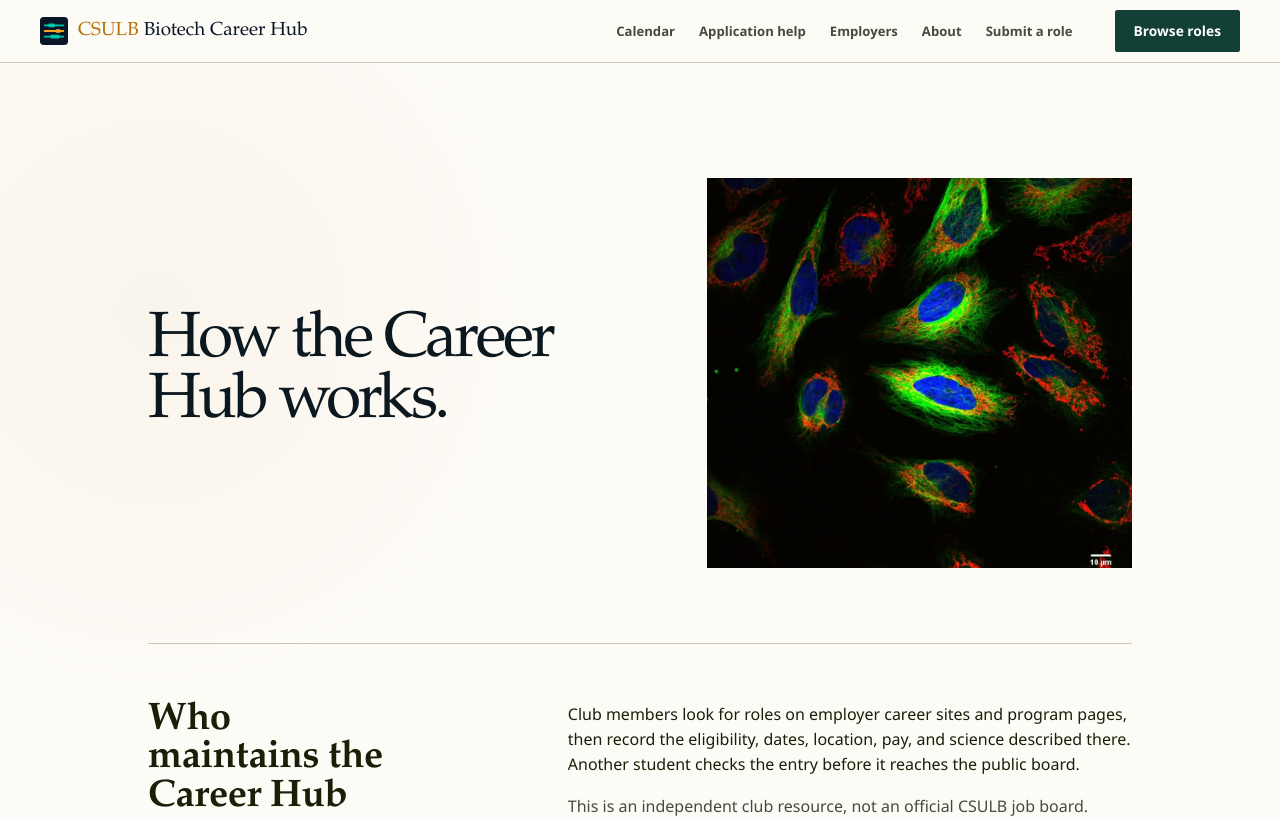
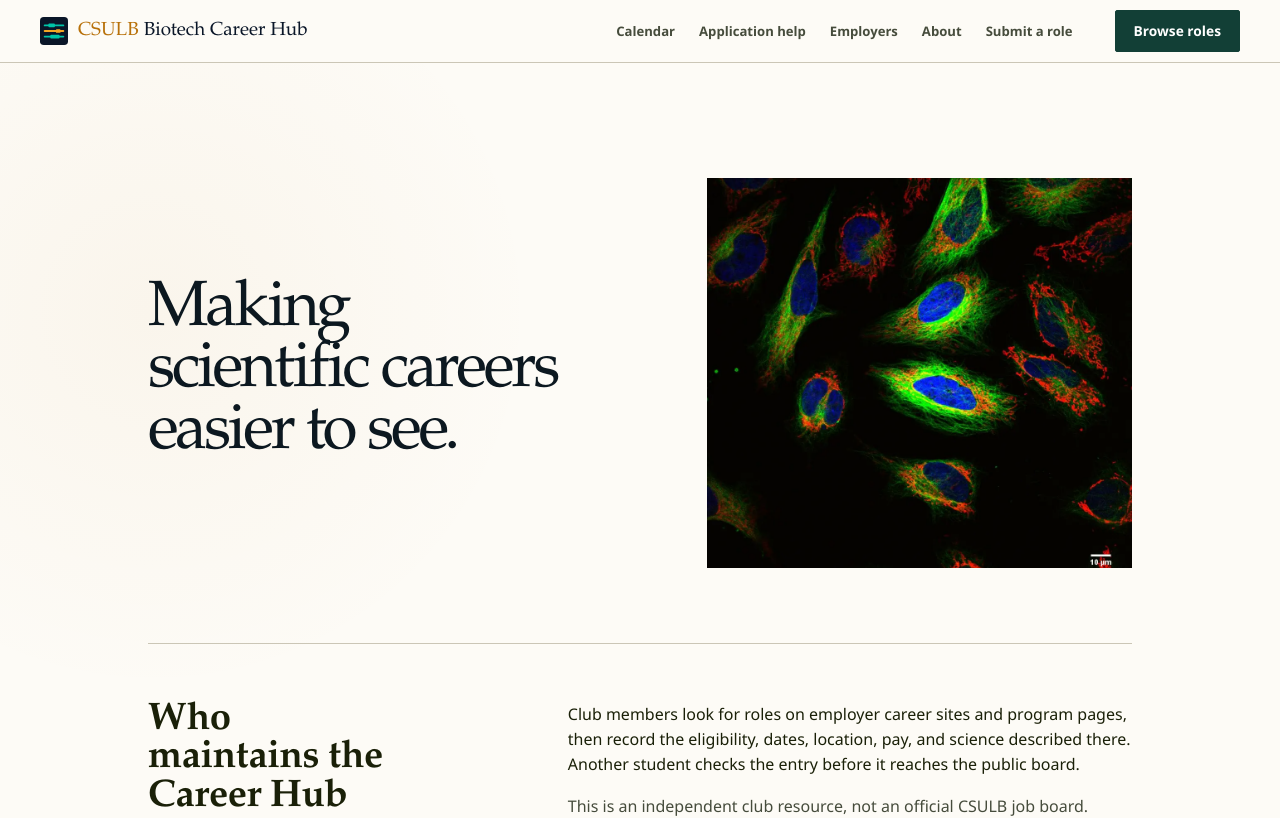
Before and after one commit to austinesparza/csulb-biotech-career-hub, a Next.js app: page /about in a window 1280 px wide. Shown: the top 818 px of the page. Built offline with nearby package versions, Linux system fonts and the light colour scheme.

Commit message:
Refine About narrative and teamwork imagery

```diff
--- a/src/app/about/page.tsx
+++ b/src/app/about/page.tsx
@@ -2,8 +2,8 @@ import Image from 'next/image';
 import Link from 'next/link';
 import { CLUB_LINKS, mailto } from '@/lib/clubLinks';
 import aboutCollaboratingResearch from '../../../public/brand/about-collaborating-research.webp';
-import aboutDnaAnalysts from '../../../public/brand/about-dna-analysts.webp';
 import aboutHela from '../../../public/brand/about-hela.webp';
+import aboutResearchTeamwork from '../../../public/brand/about-research-teamwork.webp';
 
 const DISCOVERY_PATHS = [
   ['Daily source checks', 'Approved employer and program sites'],
@@ -15,7 +15,7 @@ export default function AboutPage() {
     <div className="about-page about-page-reduced">
       <header className="about-hero site-wrap">
         <div>
-          <h1>How the Career Hub works.</h1>
+          <h1>Making scientific careers easier to see.</h1>
         </div>
         <figure>
           <Image
@@ -142,8 +142,8 @@ export default function AboutPage() {
       <section className="about-contribute site-wrap">
         <div className="about-contribute-image">
           <Image
-            src={aboutDnaAnalysts}
-            alt="Three DNA analysts preparing samples at a sequencing laboratory bench"
+            src={aboutResearchTeamwork}
+            alt="Two cancer researchers reviewing experimental data together on laboratory monitors"
             fill
             placeholder="blur"
             sizes="(max-width: 820px) 100vw, 60vw"
--- a/src/app/design-reduction.css
+++ b/src/app/design-reduction.css
@@ -278,6 +278,7 @@
   object-fit: cover;
   object-position: center;
   filter: saturate(1.04) contrast(1.05);
+  transform: scaleX(-1);
 }
 
 .home-zebrafish-media::after {
--- a/src/app/image-credits/page.tsx
+++ b/src/app/image-credits/page.tsx
@@ -17,6 +17,7 @@ const MICROSCOPY = [
   ['DNA identification laboratory', 'U.S. Air Force photo by Staff Sgt. Nicole Leidholm', 'https://commons.wikimedia.org/wiki/File:Armed_Forces_DNA_Identification_Laboratory_analysts_2018.jpg', 'Public domain', 'https://commons.wikimedia.org/wiki/Commons:Copyright_rules_by_territory/United_States'],
   ['Biotechnology students in a laboratory', 'Sunnykenny', 'https://commons.wikimedia.org/wiki/File:Sinh-vien-nganh-cong-nghe-sinh-hoc-trong-phong-thi-nghiem.jpg', 'CC BY-SA 4.0', 'https://creativecommons.org/licenses/by-sa/4.0/'],
   ['Collaborating on research', 'Rhoda Baer Photography / National Eye Institute', 'https://commons.wikimedia.org/wiki/File:Collaborating_on_Research_(9955278615).jpg', 'CC BY 2.0', 'https://creativecommons.org/licenses/by/2.0/'],
+  ['Researchers review cancer data', 'Rhoda Baer / National Cancer Institute', 'https://commons.wikimedia.org/wiki/File:Researchers_review_cancer_data.jpg', 'Public domain', 'https://creativecommons.org/publicdomain/mark/1.0/'],
 ] as const;
 
 const LOGOS = [
```
Also changed, not shown: public/brand/about-research-teamwork.webp (added).
